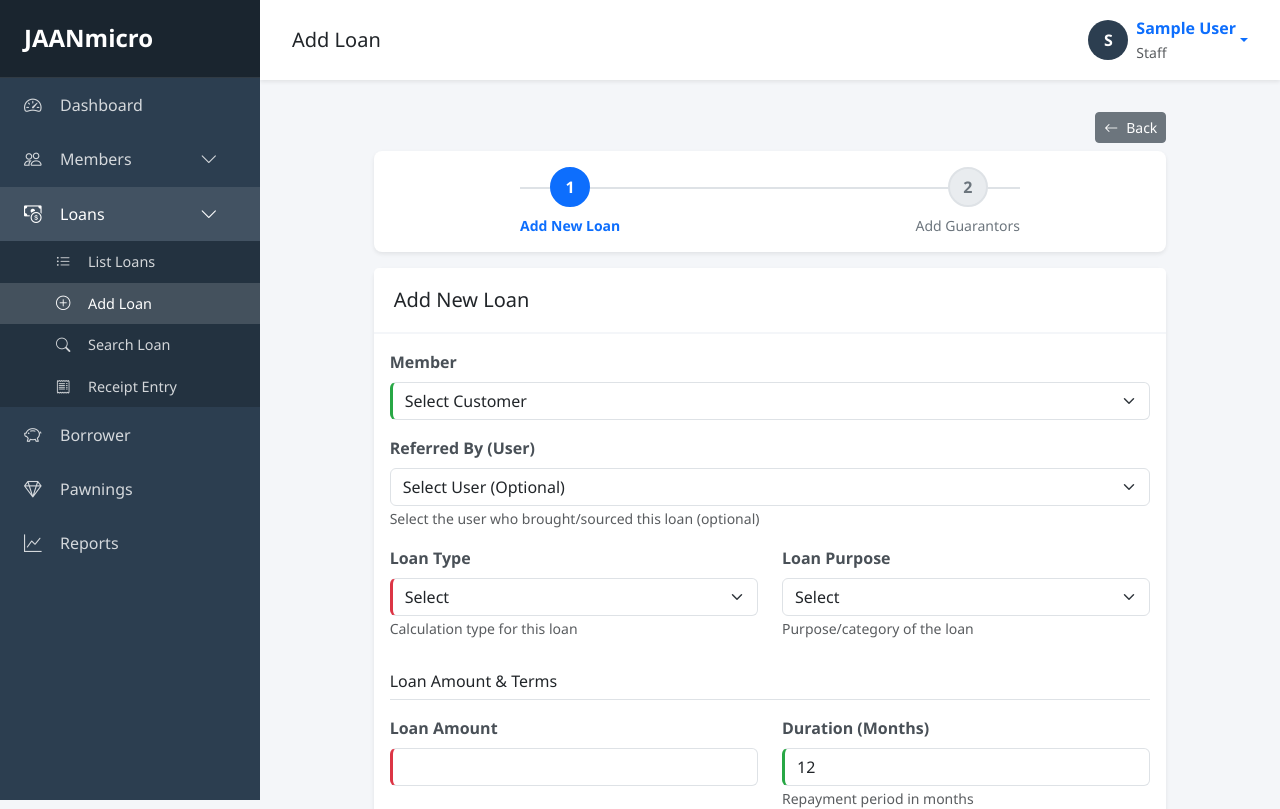
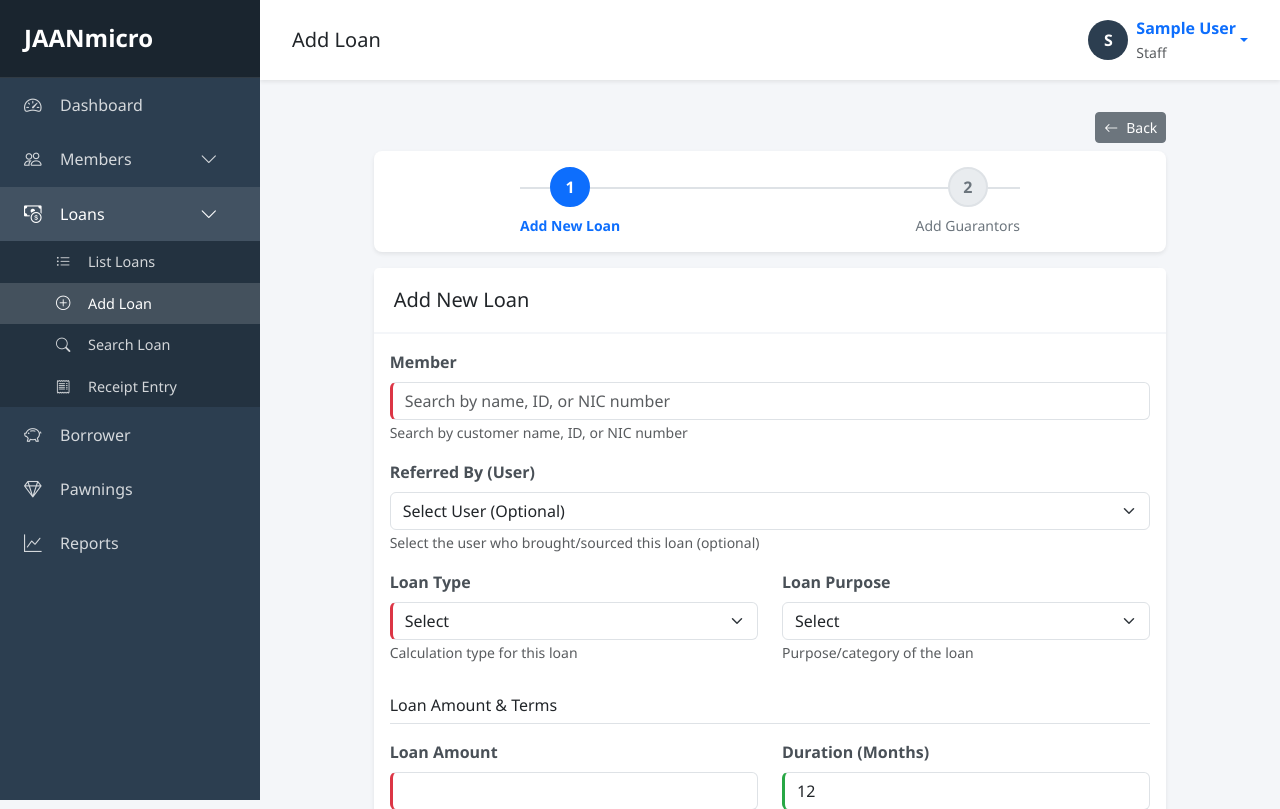
Before and after one commit to VindiPerera/JaanMicro, a Flask app: page /loans/add in a window 1280 px wide. Shown: the top 809 px of the page. Run offline with Flask 3, Linux system fonts and the light colour scheme; the visitor is signed in with stand-in values (Sample User, id 1); data comes from the database, SQL or seed files in the repository; data that the repository does not hold is empty; some libraries are stand-ins or nearby versions.

Commit message:
Changes: Search Customer by NIC when adding a loan, not a dropdown

```diff
--- a/app/loans/forms.py
+++ b/app/loans/forms.py
@@ -1,12 +1,13 @@
 """Loan forms"""
 from flask_wtf import FlaskForm
 from flask_wtf.file import FileField, FileAllowed
-from wtforms import StringField, SelectField, DecimalField, IntegerField, DateField, TextAreaField, BooleanField, SubmitField
+from wtforms import StringField, SelectField, DecimalField, IntegerField, DateField, TextAreaField, BooleanField, SubmitField, HiddenField
 from wtforms.validators import DataRequired, Optional, NumberRange, Length
 
 class LoanForm(FlaskForm):
     """Loan application form"""
-    customer_id = SelectField('Customer', coerce=int, choices=[], validators=[DataRequired()])
+    customer_id = HiddenField('Customer ID', validators=[DataRequired()])
+    customer_search = StringField('Customer Search', validators=[DataRequired()], render_kw={"placeholder": "Search by name, ID, or NIC number"})
     referred_by = SelectField('Referred By (User)', coerce=int, choices=[], validators=[Optional()])
     loan_type = SelectField('Loan Type', choices=[
         ('', 'Select'),
--- a/app/loans/routes.py
+++ b/app/loans/routes.py
@@ -62,18 +62,6 @@ def list_loans():
 def add_loan():
     """Add new loan"""
     form = LoanForm()
-
-    # Get customers for dropdown
-    customer_query = Customer.query.filter_by(status='active', kyc_verified=True)
-
-    # Apply branch filtering if needed
-    if should_filter_by_branch():
-        current_branch_id = get_current_branch_id()
-        if current_branch_id:
-            customer_query = customer_query.filter_by(branch_id=current_branch_id)
-
-    customers = customer_query.order_by(Customer.full_name).all()
-    form.customer_id.choices = [(0, 'Select Customer')] + [(c.id, f'{c.customer_id} - {c.full_name}') for c in customers]
 
     # Get users for referred_by dropdown
     user_query = User.query.filter_by(is_active=True)
@@ -912,6 +900,56 @@ def get_guarantors():
     })
 
 
+# API endpoint for searching customers
+@loans_bp.route('/api/search-customers')
+@login_required
+@permission_required('manage_loans')
+def search_customers():
+    """Search customers for loan assignment"""
+    search_term = request.args.get('q', '', type=str).strip()
+
+    if not search_term or len(search_term) < 2:
+        return jsonify({'success': False, 'customers': []})
+
+    # Query active and KYC verified customers
+    query = Customer.query.filter(
+        Customer.status == 'active',
+        Customer.kyc_verified == True
+    )
+
+    # Filter by current branch if needed
+    if should_filter_by_branch():
+        current_branch_id = get_current_branch_id()
+        if current_branch_id:
+            query = query.filter_by(branch_id=current_branch_id)
+
+    # Search by name, customer ID, or NIC number
+    customers = query.filter(
+        db.or_(
+            Customer.full_name.ilike(f'%{search_term}%'),
+            Customer.customer_id.ilike(f'%{search_term}%'),
+            Customer.nic_number.ilike(f'%{search_term}%')
+        )
+    ).order_by(Customer.full_name).limit(10).all()
+
+    # Format customer data
+    customer_list = []
+    for customer in customers:
+        customer_list.append({
+            'id': customer.id,
+            'text': f'{customer.customer_id} - {customer.full_name} ({customer.nic_number})',
+            'customer_id': customer.customer_id,
+            'full_name': customer.full_name,
+            'nic_number': customer.nic_number,
+            'phone_primary': customer.phone_primary
+        })
+
+    return jsonify({
+        'success': True,
+        'customers': customer_list
+    })
+
+
 @loans_bp.route('/receipt-entry')
 @login_required
 @permission_required('collect_payments')
--- a/app/templates/loans/add.html
+++ b/app/templates/loans/add.html
@@ -50,11 +50,19 @@
                     <!-- Step 1: Loan Details -->
                     <div id="step1" class="form-step">
                         <div class="mb-3">
-                            {{ form.customer_id.label(class="form-label", text="Member") }}
-                            {{ form.customer_id(class="form-select", required="required") }}
+                            {{ form.customer_search.label(class="form-label", text="Member") }}
+                            <div class="position-relative">
+                                {{ form.customer_search(class="form-control", id="customer-search", autocomplete="off") }}
+                                {{ form.customer_id() }}
+                                <div id="customer-search-results" class="position-absolute top-100 start-0 w-100 bg-white border rounded shadow-sm d-none" style="z-index: 1000; max-height: 200px; overflow-y: auto;"></div>
+                            </div>
+                            {% if form.customer_search.errors %}
+                            <div class="text-danger small">{{ form.customer_search.errors[0] }}</div>
+                            {% endif %}
                             {% if form.customer_id.errors %}
                             <div class="text-danger small">{{ form.customer_id.errors[0] }}</div>
                             {% endif %}
+                            <small class="text-muted">Search by customer name, ID, or NIC number</small>
                         </div>
 
                         <div class="mb-3">
@@ -307,6 +315,63 @@
 <script>
 $(document).ready(function() {
     var addedGuarantors = [];
+    var customerSearchTimeout;
+
+    // Customer search functionality
+    $('#customer-search').on('input', function() {
+        var searchTerm = $(this).val().trim();
+        var resultsContainer = $('#customer-search-results');
+
+        clearTimeout(customerSearchTimeout);
+
+        if (searchTerm.length < 2) {
+            resultsContainer.addClass('d-none');
+            $('#customer_id').val('');
+            return;
+        }
+
+        customerSearchTimeout = setTimeout(function() {
+            $.ajax({
+                url: '{{ url_for("loans.search_customers") }}',
+                method: 'GET',
+                data: { q: searchTerm },
+                success: function(response) {
+                    if (response.success && response.customers.length > 0) {
+                        var html = '';
+                        response.customers.forEach(function(customer) {
+                            html += '<div class="p-2 border-bottom customer-result" data-id="' + customer.id + '" data-text="' + customer.text + '" style="cursor: pointer;">';
+                            html += '<strong>' + customer.customer_id + '</strong> - ' + customer.full_name;
+                            html += '<br><small class="text-muted">NIC: ' + customer.nic_number + ' | Phone: ' + (customer.phone_primary || 'N/A') + '</small>';
+                            html += '</div>';
+                        });
+                        resultsContainer.html(html).removeClass('d-none');
+                    } else {
+                        resultsContainer.html('<div class="p-2 text-muted">No customers found</div>').removeClass('d-none');
+                    }
+                },
+                error: function() {
+                    resultsContainer.html('<div class="p-2 text-danger">Error searching customers</div>').removeClass('d-none');
+                }
+            });
+        }, 300);
+    });
+
+    // Handle customer selection
+    $(document).on('click', '.customer-result', function() {
+        var customerId = $(this).data('id');
+        var customerText = $(this).data('text');
+
+        $('#customer_id').val(customerId);
+        $('#customer-search').val(customerText);
+        $('#customer-search-results').addClass('d-none');
+    });
+
+    // Hide results when clicking outside
+    $(document).on('click', function(e) {
+        if (!$(e.target).closest('#customer-search, #customer-search-results').length) {
+            $('#customer-search-results').addClass('d-none');
+        }
+    });
 
     // Handle loan type change to show/hide appropriate fields
     $('#loan_type').on('change', function() {
@@ -416,7 +481,7 @@ $(document).ready(function() {
         var memberId = $('#customer_id').val();
         if (!memberId) {
             alert('Please select a member before proceeding to add guarantors.');
-            $('#customer_id').focus();
+            $('#customer-search').focus();
             return;
         }
 
```
